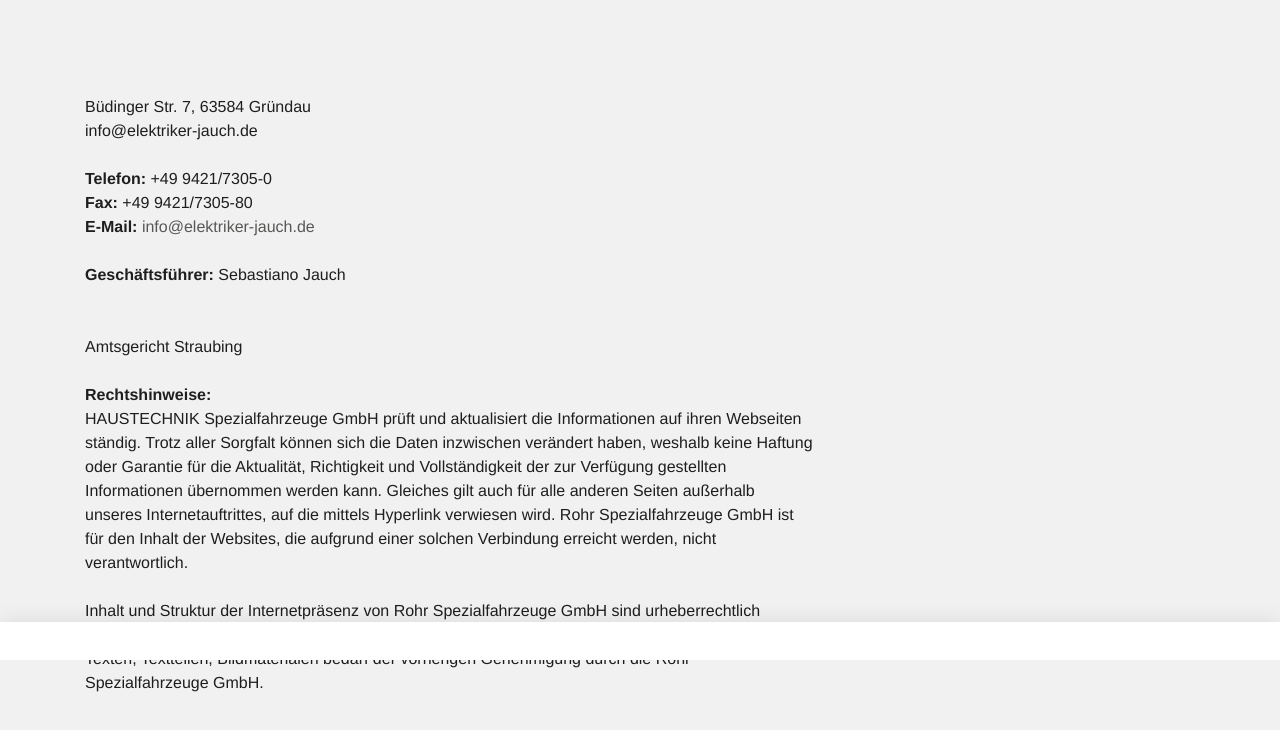
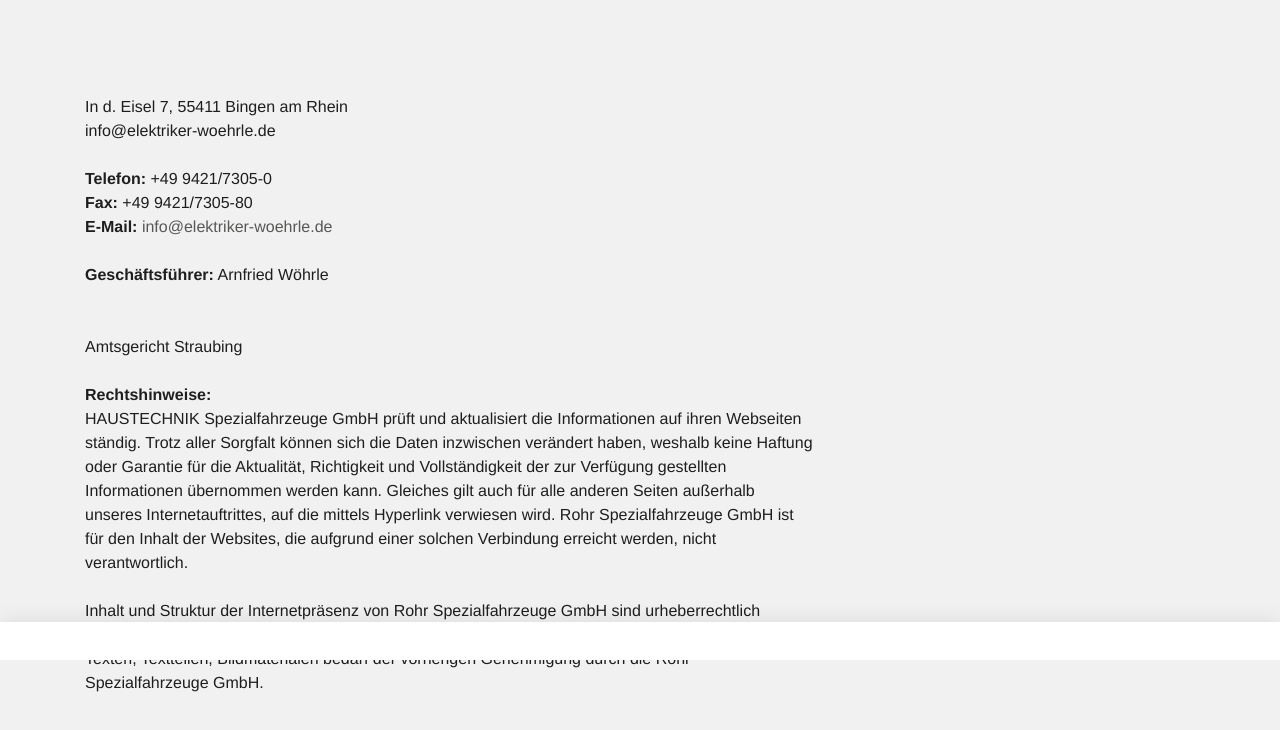
Before and after one commit to hessen-elektro/elektriker-Woehrle, a plain HTML site: page impressum.html in a window 1280 px wide. Shown: the part 140-870 px from the top of the page. Drawn offline with Linux system fonts and the light colour scheme; a script that the page names is missing.

Commit message:
Update impressum.html

```diff
--- a/impressum.html
+++ b/impressum.html
@@ -26,7 +26,7 @@ class="ie9"><![endif]--><!--[if (gt IE 9)|!(IE)]><!--><body><!--<![endif]-->
   <a href="index.html">startseite</a>
 
   Impressum</h2></div></div></div></div><div class="container slot-two-columns"><div class="row"><div class="col-xs-12 col-md-8">
-<a id="c8"></a><div class="content-text m-b-1"><div class="row"><div class="col-sm-12"><p class="bodytext"><strong></strong><br>  <br> Büdinger Str. 7, 63584 Gründau<br> info@elektriker-jauch.de</p><p class="bodytext">&nbsp;</p><p class="bodytext"><strong>Telefon:</strong> +49 9421/7305-0<br> <strong>Fax:</strong> +49 9421/7305-80<br> <strong>E-Mail:</strong> <a href="mailto:info@rohr-spezialfahrzeuge.com">info@elektriker-jauch.de</a></p><p class="bodytext">&nbsp;</p><p class="bodytext"><strong>Geschäftsführer:</strong>  Sebastiano Jauch
+<a id="c8"></a><div class="content-text m-b-1"><div class="row"><div class="col-sm-12"><p class="bodytext"><strong></strong><br>  <br> In d. Eisel 7, 55411 Bingen am Rhein<br> info@elektriker-woehrle.de</p><p class="bodytext">&nbsp;</p><p class="bodytext"><strong>Telefon:</strong> +49 9421/7305-0<br> <strong>Fax:</strong> +49 9421/7305-80<br> <strong>E-Mail:</strong> <a href="mailto:info@rohr-spezialfahrzeuge.com">info@elektriker-woehrle.de</a></p><p class="bodytext">&nbsp;</p><p class="bodytext"><strong>Geschäftsführer:</strong>  Arnfried Wöhrle
 
 
 
```
